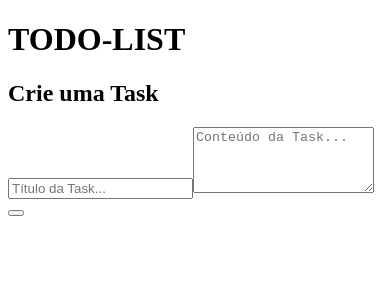
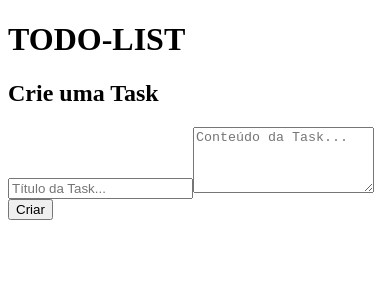
Before and after one commit to DustWebAxo/Todo-List, a Nuxt app: page / in a window 390 px wide. Shown: the top 300 px of the page. Built offline with nearby package versions, Linux system fonts and the light colour scheme.

Commit message:
Completed Form Responsiviness

```diff
--- a/app.vue
+++ b/app.vue
@@ -1,9 +1,8 @@
 <template>
   <div>
-    <h1 class="text-4xl text-center font-bold pt-12">TODO-LIST</h1>
+    <h1 class="text-4xl text-center font-bold pt-12 sm:text-5xl lg:text-6xl">TODO-LIST</h1>
     <Formulario/>
   </div>
-
 </template>
 
 <script setup>
--- a/frontend/components/Formulario.vue
+++ b/frontend/components/Formulario.vue
@@ -1,12 +1,31 @@
 <template>
-    <div class="flex justify-center">
-        <div class="flex flex-col items-center pt-8 w-8/12">
-        <h2 class="text-2xl font-bold pb-8">Crie uma Task</h2>
-        <form class="space-y-4">
-            <input type="text" placeholder="Título da Task..." class="w-full p-3 bg-gray-200 rounded-md focus:outline-none">
-           <textarea placeholder="Conteúdo da Task..." rows="4" class="w-full p-3 bg-gray-200 rounded-md focus:outline-none"></textarea>
+    <div class="flex justify-center lg:justify-normal">
+        <div class="flex flex-col items-center pt-8 w-8/12 lg:w-6/12 lg:pt-[9rem]">
+        <h2 class="text-2xl font-bold mb-5 sm:text-3xl lg:text-4xl">Crie uma Task</h2>
+        <form @submit.prevent="criarTask" class="space-y-4">
+            <input v-model="titulo" type="text" placeholder="Título da Task..." class="w-full p-3 bg-gray-200 rounded-md focus:outline-none md:text-lg lg:text-xl" required>
+           <textarea v-model="conteudo" placeholder="Conteúdo da Task..." rows="4" class="w-full p-3 bg-gray-200 rounded-md focus:outline-none md:text-lg lg:text-xl" required></textarea>
+           <div class="text-center">
+               <button type="submit" class="bg-[#2B2B2B] text-white px-6 py-2 mt-4 rounded-md hover:bg-[#595959] md:text-lg lg:text-xl">Criar</button>
+           </div>
         </form>
-        <button @click=""></button>
         </div>
     </div>
 </template>
+
+<script setup>
+import { ref } from 'vue'
+
+const titulo = ref('')
+const conteudo = ref('')
+
+const validacao = ref({
+    titulo: '',
+    conteudo: ''
+})
+
+const criarTask = () => {
+
+}
+
+</script>
--- a/package.json
+++ b/package.json
@@ -10,6 +10,7 @@
     "postinstall": "nuxt prepare"
   },
   "dependencies": {
+    "awesome-notifications": "^3.1.3",
     "nuxt": "^3.13.0",
     "vue": "latest",
     "vue-router": "latest"
```
Also changed, not shown: 1 other file (tests, documents, lock files or other folders).
